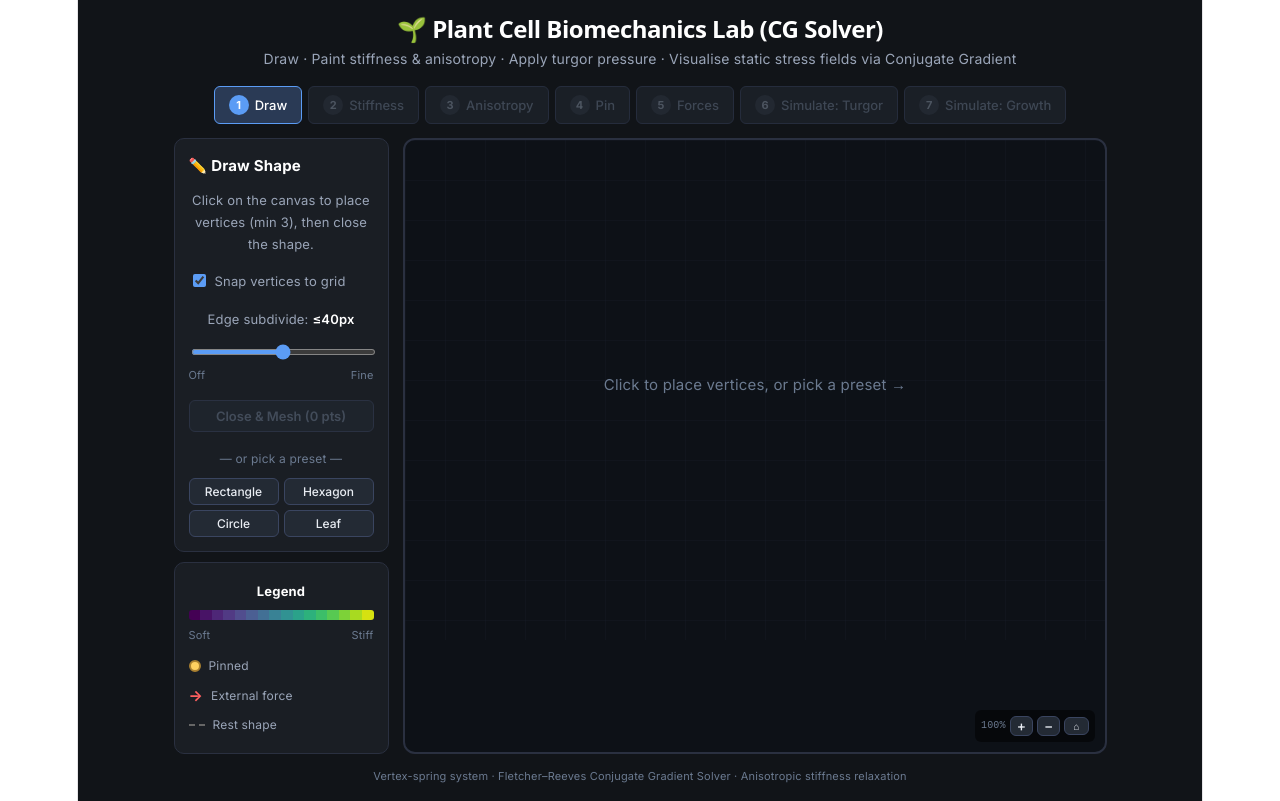
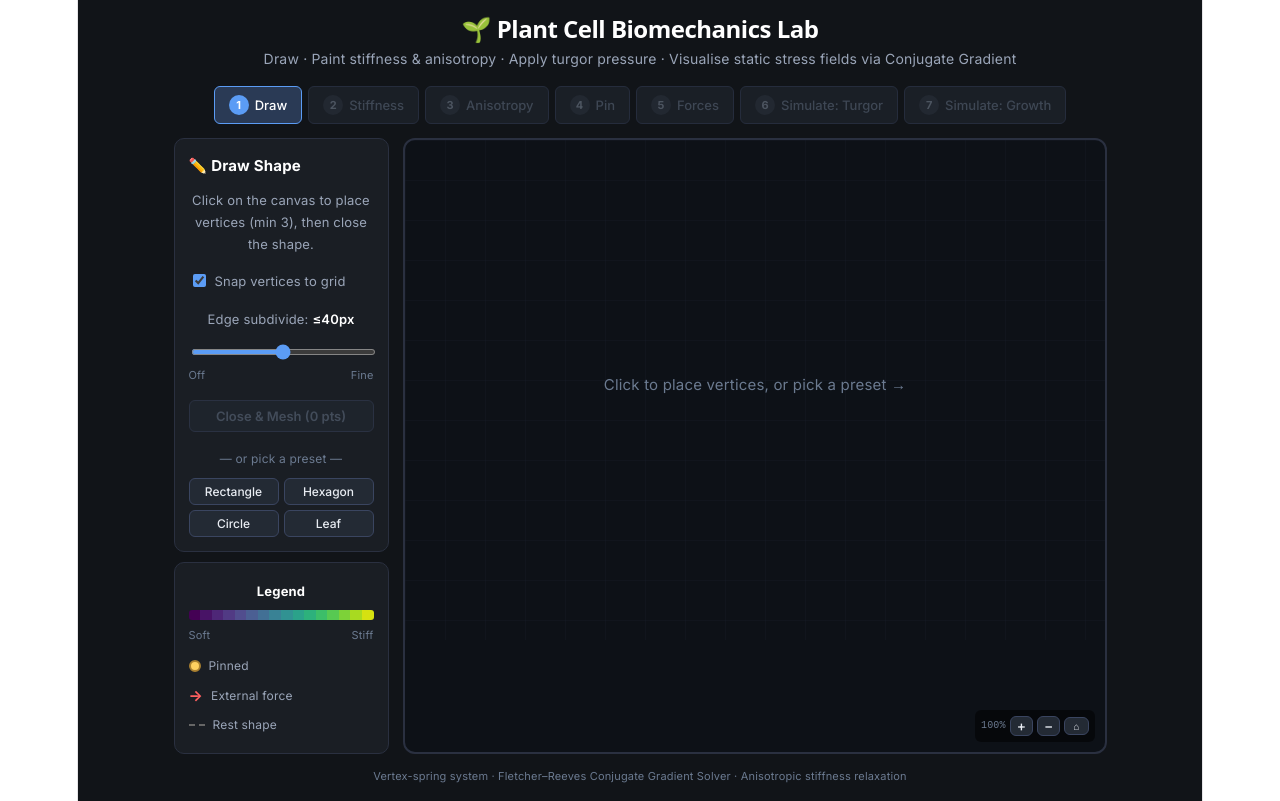
Before and after one commit to Euan-Smithers/plant-simulation, a React (Vite) app: page / in a window 1280 px wide. Built offline with nearby package versions, Linux system fonts and the light colour scheme.

Commit message:
some name changes

```diff
--- a/src/PlantBiomechanicsSim.jsx
+++ b/src/PlantBiomechanicsSim.jsx
@@ -628,7 +628,7 @@ export default function PlantBiomechanicsSim() {
 
       <div style={{textAlign:"center",marginBottom:"14px"}}>
         <h1 style={{fontSize:"24px",fontWeight:700,color:"#fff",margin:"0 0 4px 0",letterSpacing:"-0.5px"}}>
-          🌱 Plant Cell Biomechanics Lab (CG Solver)
+          🌱 Plant Cell Biomechanics Lab
         </h1>
         <p style={{fontSize:"14px",color:COL.textMuted,margin:0}}>
           Draw · Paint stiffness & anisotropy · Apply turgor pressure · Visualise static stress fields via Conjugate Gradient
```
